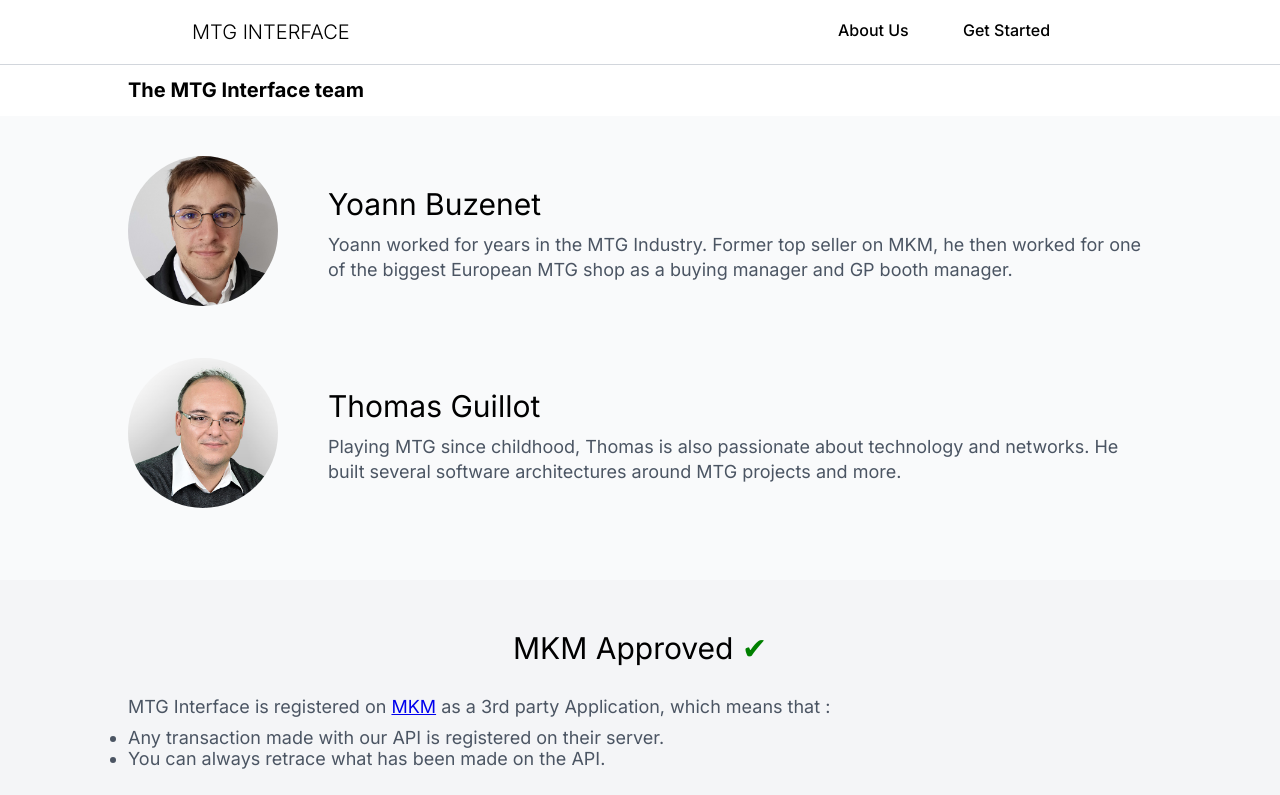
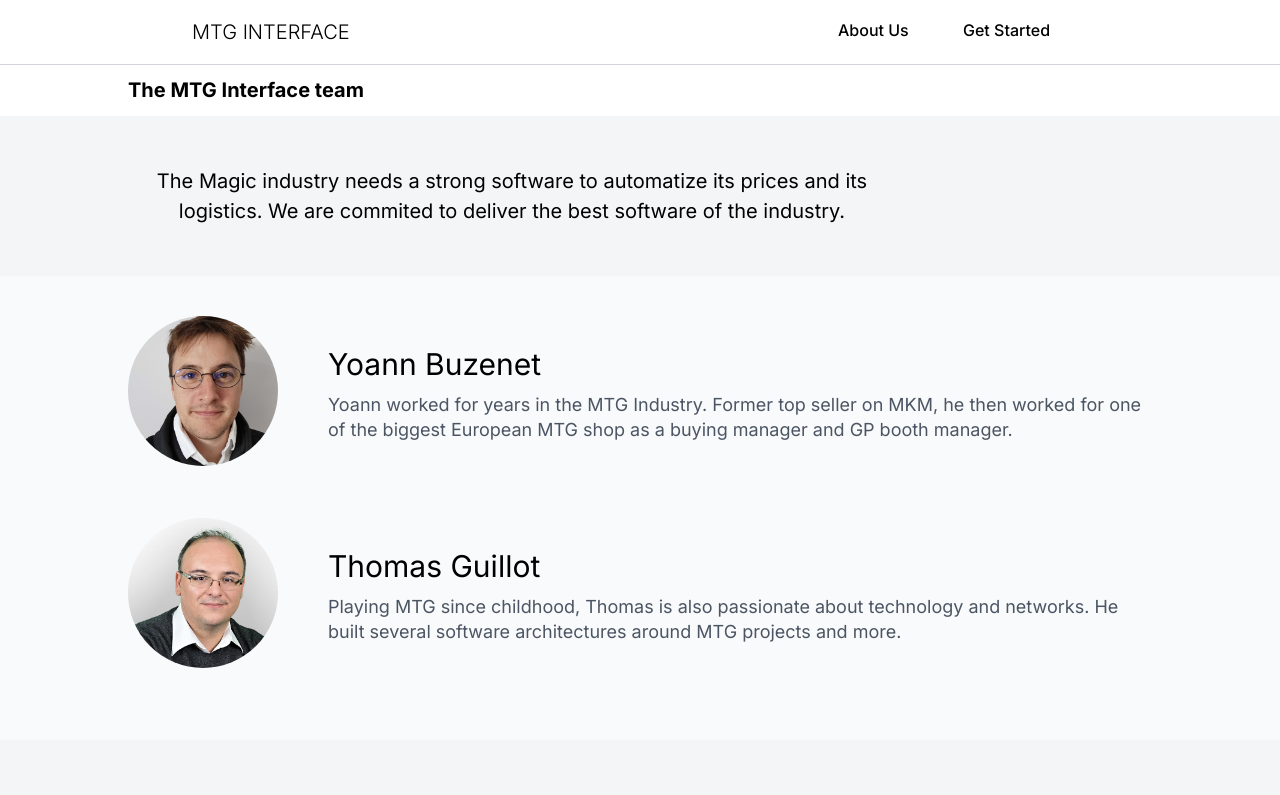
Before and after one commit to YoannBuzenet/mbi_web, a Next.js app: page /aboutUs in a window 1280 px wide. Shown: the top 795 px of the page. Built offline with nearby package versions, Linux system fonts and the light colour scheme.

Commit message:
Correcting CSS on punchline on first page on website + added team spirit section

```diff
--- a/pages/aboutUs.js
+++ b/pages/aboutUs.js
@@ -19,6 +19,15 @@
       <div className="aboutUs">
         <div className="container768">
           <h1>The MTG Interface team</h1>
+        </div>
+        <div className="teamSpirit">
+          <div className="container768">
+            <p className="team-commitment">
+              The Magic industry needs a strong software to automatize its
+              prices and its logistics. We are commited to deliver the best
+              software of the industry.
+            </p>
+          </div>
         </div>
         <div className="profiles-container">
           <div className="profiles container768">
--- a/style.css
+++ b/style.css
@@ -171,7 +171,11 @@
     display: none;
   }
 }
-
+@media only screen and (max-width: 550px) {
+  .main-punchline {
+    font-size: 3rem;
+  }
+}
 /***SECOND LINER ***/
 
 .second-liner {
@@ -418,6 +422,22 @@
   font-size: 3rem;
 }
 
+.teamSpirit {
+  background-color: rgb(244, 245, 247);
+  padding-top: 3rem;
+  padding-bottom: 3rem;
+}
+
+.teamSpirit p:first-child {
+  text-align: center;
+  font-size: 2rem;
+  line-height: 3rem;
+}
+
+.team-commitment {
+  width: 768px;
+}
+
 .profiles-container {
   background-color: #f9fafb;
   padding-top: 4rem;
```
